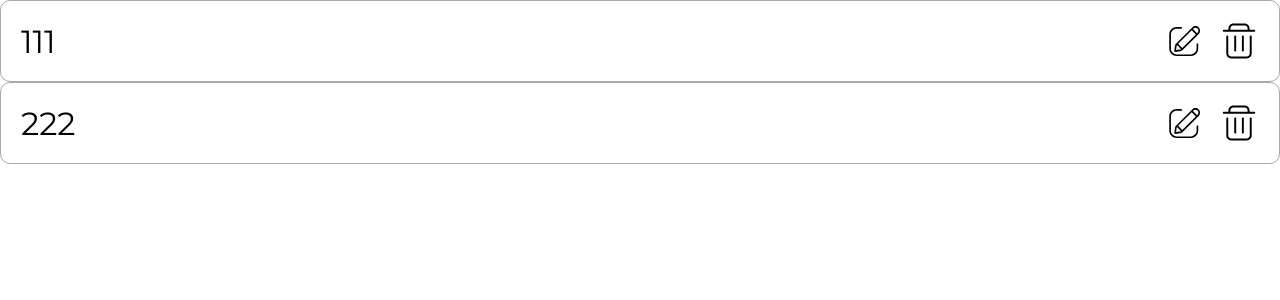
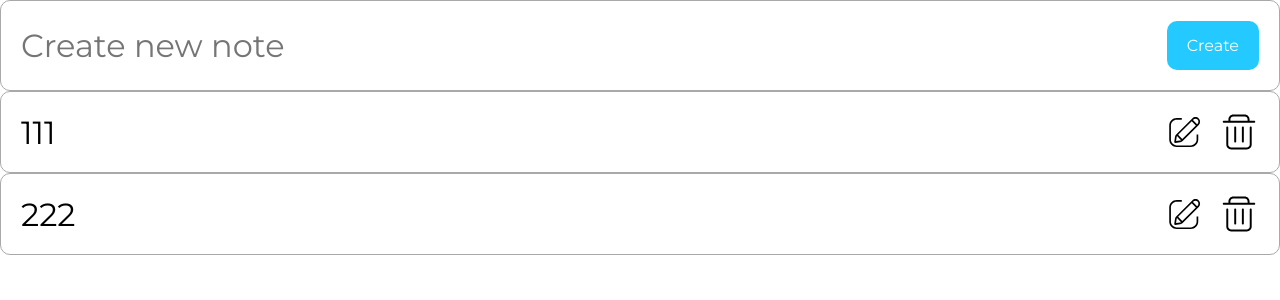
Before and after one commit to Alissse271/notes-app, a React (Create React App) app: page / in a window 1280 px wide. Shown: the top 300 px of the page. Built offline with nearby package versions, Linux system fonts and the light colour scheme.

Commit message:
feat(): add block for notes creation

```diff
--- a/src/components/Button/styles.ts
+++ b/src/components/Button/styles.ts
@@ -1,11 +1,14 @@
 import styled from 'styled-components';
 
 const StyledButton = styled.button<{ primary?: boolean }>`
+    padding: 15px 20px;
+
     font-size: 16px;
     line-height: 19px;
+
     color: rgb(255, 255, 255);
-    padding: 15px 147px;
     background-color: ${({ primary }) => (primary ? `#23c9ff` : '#f01f1f')};
+
     border-radius: 10px;
 `;
 
--- /dev/null
+++ b/src/components/CreateNoteBlock/CreateNoteBlock.tsx
@@ -0,0 +1,21 @@
+import { Button, Input } from 'components';
+import { Container } from './styles';
+
+export const CreateNoteBlock = () => {
+    return (
+        <Container>
+            <Input
+                placeholder="Create new note"
+                type="text"
+                onChange={() => console.log('sd')}
+                value={''}
+            />
+            <Button
+                type="button"
+                label="Create"
+                onClick={() => console.log('sd')}
+                isPrimary
+            />
+        </Container>
+    );
+};
--- /dev/null
+++ b/src/components/CreateNoteBlock/styles.ts
@@ -0,0 +1,15 @@
+import styled from 'styled-components';
+
+const Container = styled.div`
+    display: flex;
+    justify-content: space-between;
+    align-items: center;
+    column-gap: 20px;
+
+    padding: 20px;
+
+    border: 1px solid #a9a9a9;
+    border-radius: 10px;
+`;
+
+export { Container };
--- a/src/components/Input/Input.tsx
+++ b/src/components/Input/Input.tsx
@@ -4,9 +4,17 @@ import { StyledInput } from './styles';
 interface InputProps {
     type: HTMLInputTypeAttribute;
     value: string;
+    placeholder?: string;
     onChange: (event: ChangeEvent<HTMLInputElement>) => void;
 }
 
-export const Input = ({ type, value, onChange }: InputProps) => {
-    return <StyledInput type={type} value={value} onChange={onChange} />;
+export const Input = ({ type, value, onChange, placeholder }: InputProps) => {
+    return (
+        <StyledInput
+            placeholder={placeholder}
+            type={type}
+            value={value}
+            onChange={onChange}
+        />
+    );
 };
--- a/src/components/index.ts
+++ b/src/components/index.ts
@@ -4,5 +4,14 @@ import { NotesItem } from './NotesItem/NotesItem';
 import { Tag } from './Tag/Tag';
 import { IconButton } from './IconButton/IconButton';
 import { Input } from './Input/Input';
+import { CreateNoteBlock } from './CreateNoteBlock/CreateNoteBlock';
 
-export { Button, NotesList, NotesItem, Tag, IconButton, Input };
+export {
+    Button,
+    NotesList,
+    NotesItem,
+    Tag,
+    IconButton,
+    Input,
+    CreateNoteBlock,
+};
--- a/src/templates/MainTemplate/MainTemplate.tsx
+++ b/src/templates/MainTemplate/MainTemplate.tsx
@@ -1,11 +1,12 @@
 import { StyledMainTemplate } from './styles';
-import { NotesList } from 'components';
+import { CreateNoteBlock, NotesList } from 'components';
 import { useNotesContext } from 'context';
 
 export const MainTemplate = () => {
     const { notes } = useNotesContext();
     return (
         <StyledMainTemplate>
+            <CreateNoteBlock />
             <NotesList notes={notes} />
         </StyledMainTemplate>
     );
```
